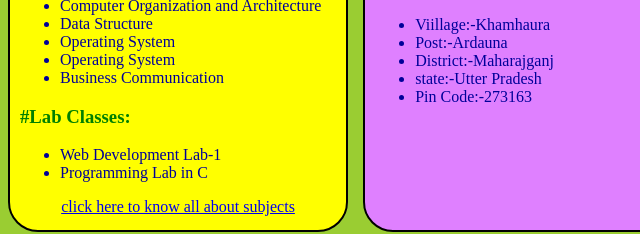
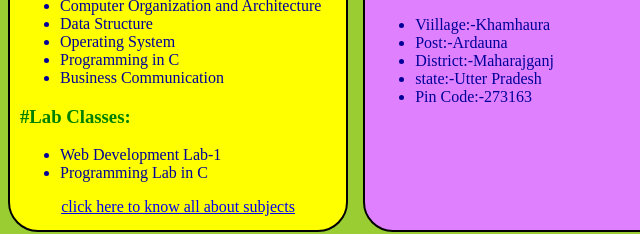
Before and after one commit to mralok-369/AboutMe-Project, a plain HTML site: page index.html in a window 1280 px wide. Shown: the part 541-775 px from the top of the page, 0-640 px from the left. Drawn offline with Linux system fonts and the light colour scheme.

Commit message:
Update index.html

```diff
--- a/index.html
+++ b/index.html
@@ -36,7 +36,7 @@
 						<li>Computer Organization and Architecture</li>
 						<li>Data Structure</li>
 						<li>Operating System</li>
-						<li>Operating System</li>
+						<li>Programming in C</li>
 						<li>Business Communication</li>
 						</ul>
 						<h3>#Lab Classes:</a></h3>
```
